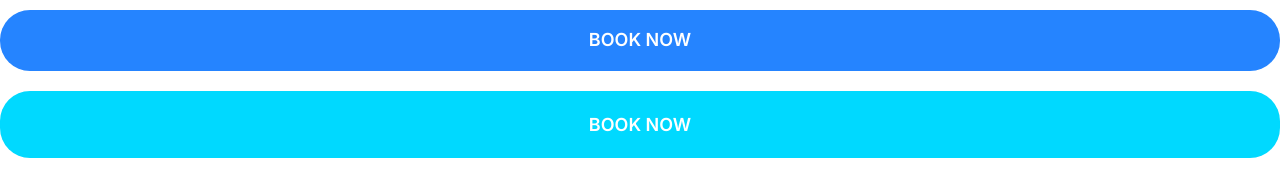
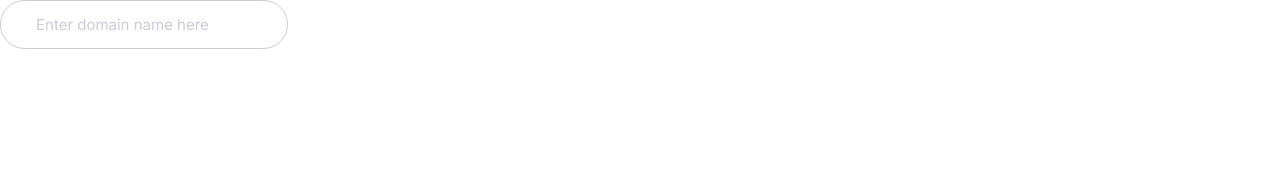
Before and after one commit to vamshikrishna24/Website, a plain HTML site: page index.html in a window 1280 px wide. Drawn offline with Linux system fonts and the light colour scheme.

Commit message:
Input field done

```diff
--- a/css/styles.css
+++ b/css/styles.css
@@ -234,3 +234,24 @@ a {
     font-size: 1.5rem;
   }
 }
+
+/*Inputs*/
+
+.input {
+  border: 1px solid#ccc;
+  padding: 1.5rem 3.5rem;
+  outline: 0;
+  color: var(--color-heading);
+  border-radius: 30px;
+  font-size: 2rem;
+}
+
+::placeholder {
+  color: #cdcbd7;
+}
+
+@media screen and (min-width: 1024px) {
+  .input {
+    font-size: 1.5rem;
+  }
+}
--- a/index.html
+++ b/index.html
@@ -15,7 +15,6 @@
     <title>Document</title>
   </head>
   <body>
-    <button class="btn btn--primary btn--block">Book now</button>
-    <a href="#" class="btn btn--secondary btn--block">Book now</a>
+    <input type="text" class="input" placeholder="Enter domain name here" />
   </body>
 </html>
```
